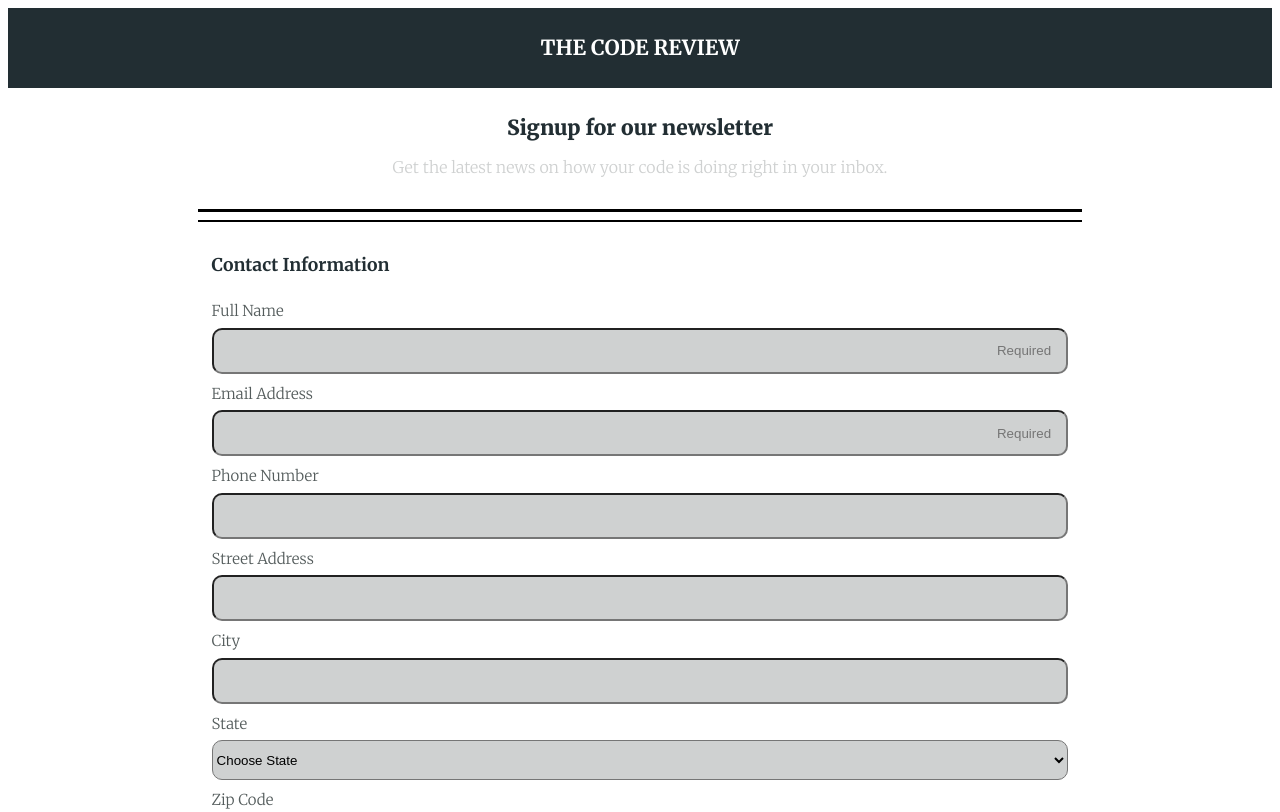
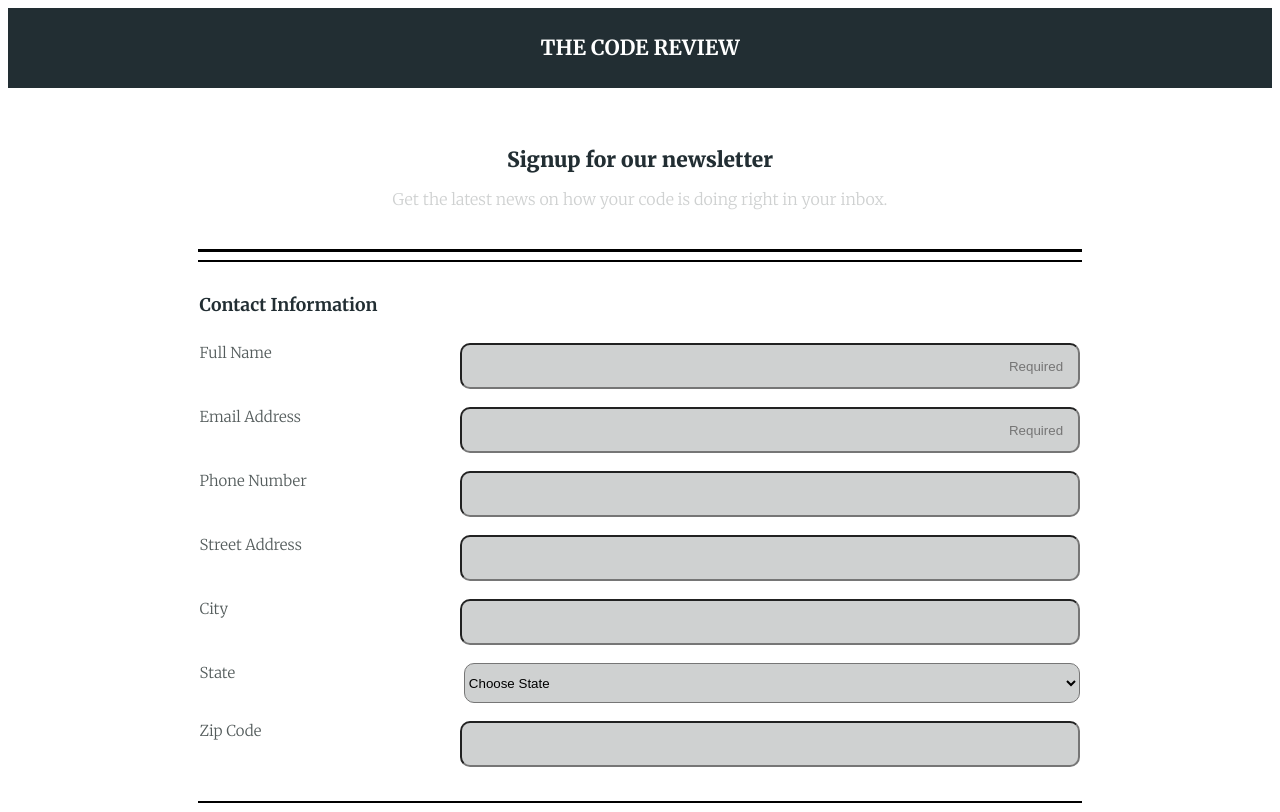
Before and after one commit to ijesuschavez/techdegree-project-3, a plain HTML site: page index.html in a window 1280 px wide. Shown: the top 812 px of the page. Drawn offline with Linux system fonts and the light colour scheme.

Commit message:
Added tablet/desktop version
Added two column form with flex.

```diff
--- a/index.html
+++ b/index.html
@@ -16,8 +16,10 @@
         <h2>Signup for our newsletter</h2>
         <p>Get the latest news on how your code is doing right in your inbox.</p>
       </div>
-      <hr class="hrone">
-      <hr class="hrtwo">
+      <div class="thor">
+        <hr class="hrone">
+        <hr class="hrtwo">
+      </div>
     </header>
 
     <form class="codereview" action="index.html" method="post">
--- a/styles.css
+++ b/styles.css
@@ -39,7 +39,7 @@ body {
 }
 
 textarea {
-  width: 100%;
+  width: 99%;
   height: 10em;
   background-color: #cfd1d1;
   border-radius: 10px;
@@ -153,13 +153,49 @@ footer {
 /* --------------- Styling --------------- */
 
 @media (min-width: 768px) {
-  header hr, form, footer, .intro {
+  .thor, form, footer, .intro {
     width: 70%;
     margin: auto;
   }
+
+  .intro {
+    margin-top: 2em;
+  }
+
   .hrtwo {
     margin-top: .5em;
   }
+  fieldset {
+    padding-block-start: 0;
+    padding-inline-start: 0;
+    padding-inline-end: 0;
+    padding-block-end: 0;
+  }
+
+  .sec {
+    flex-direction: row;
+    margin-top: .5em;
+  }
+
+  .label {
+    display: flex;
+    flex-grow: 1;
+    justify-content: flex-start;
+    width: 20%;
+
+  }
+
+  .field {
+    display: flex;
+    flex-grow: 1;
+    width: 60%;
+  }
+
+  .sec:nth-of-type(7) {
+    margin-bottom: 1em;
+  }
+
+
 
 
 }
```
